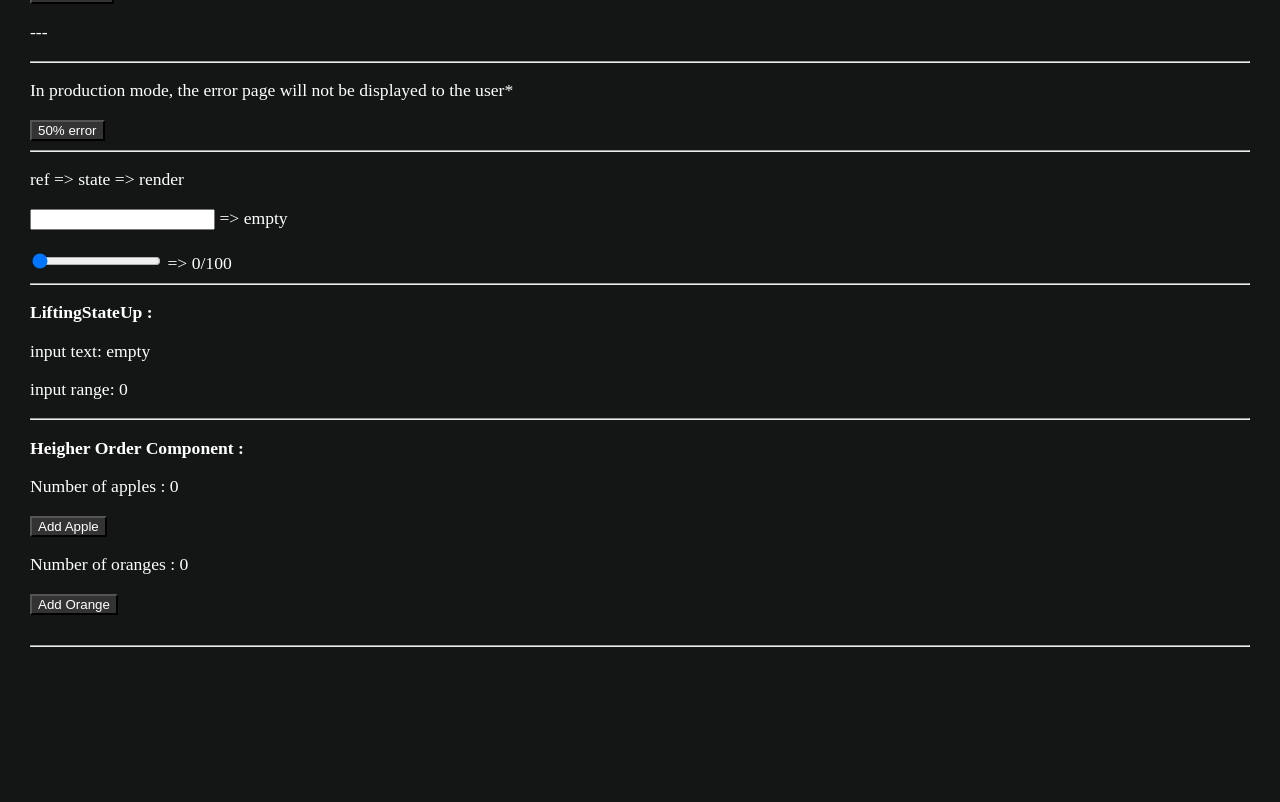
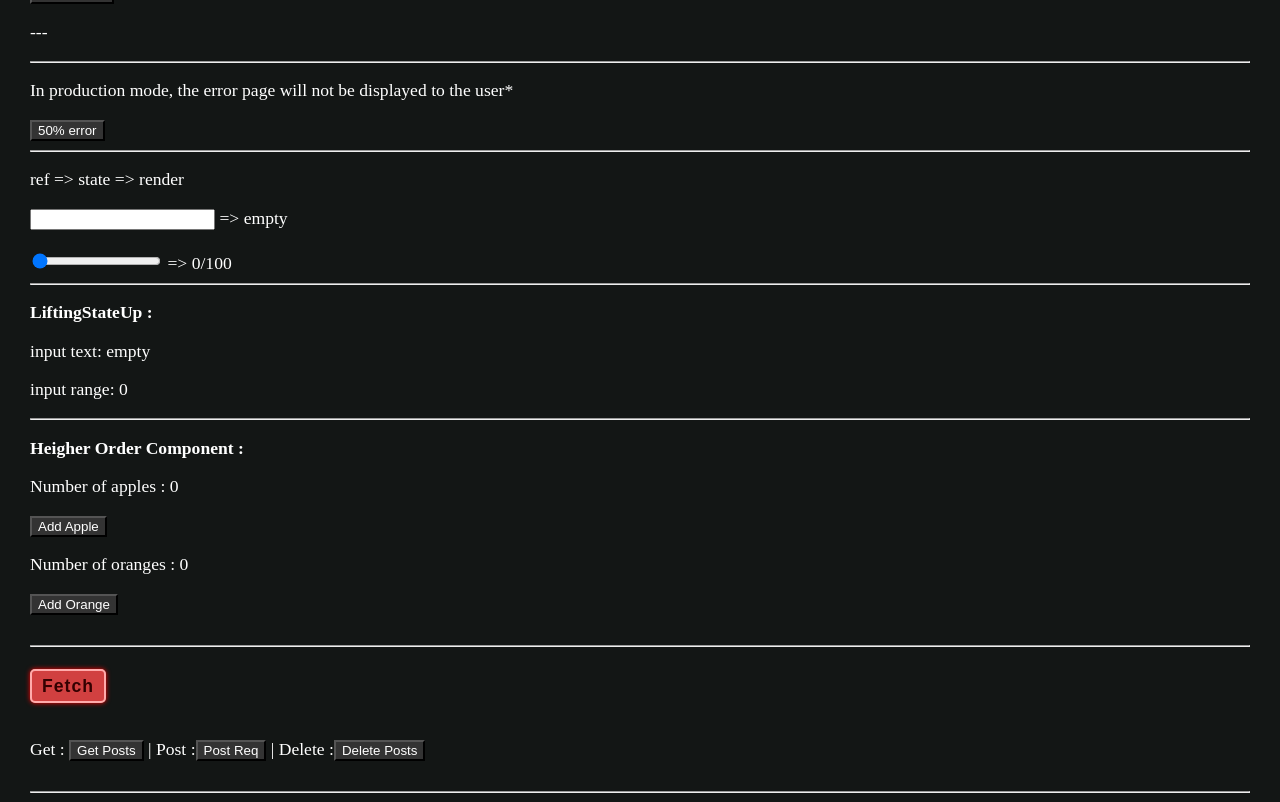
Before and after one commit to Ali-Sdg90/Learning-React-, a React (Create React App) app in the folder Playground/: page / in a window 1280 px wide. Shown: the part 2217-3019 px from the top of the page. Before the commit the page ends 2872 px from the top, so only its background shows below. Built offline with nearby package versions, Linux system fonts and the light colour scheme.

Commit message:
Update project until Vid71

```diff
--- a/Playground/src/App.js
+++ b/Playground/src/App.js
@@ -27,6 +27,7 @@ import Realtime from "./components/Realtime";
 import LiftingStateUp from "./components/LiftingStateUp";
 import HOCChild1 from "./components/HOCChild1";
 import HOCChild2 from "./components/HOCChild2";
+import GetPost from "./components/Fetch";
 
 import styles from "./components/App.module.css";
 import "./App.css";
@@ -137,6 +138,7 @@ class App extends React.Component {
                 <AddHr />
                 <HOCChild1 />
                 <HOCChild2 />
+                <GetPost />
             </>
         );
     }
--- /dev/null
+++ b/Playground/src/components/Fetch.js
@@ -0,0 +1,113 @@
+import React, { Component } from "react";
+
+import styles from "./Fetch.module.css";
+
+class GetPost extends Component {
+    constructor(props) {
+        super(props);
+
+        this.state = {
+            posts: [],
+            showPosts: false,
+        };
+    }
+
+    getReq = () => {
+        this.state.showPosts
+            ? this.setState((prevState) => ({
+                  showPosts: !prevState.showPosts,
+              }))
+            : fetch("https://jsonplaceholder.typicode.com/posts")
+                  .then((response) => response.json())
+                  .then((json) =>
+                      this.setState(
+                          (prevState) => ({
+                              posts: json,
+                              showPosts: !prevState.showPosts,
+                          }),
+                          () => {
+                              console.log("=> Get", json);
+                          }
+                      )
+                  );
+    };
+
+    postReq = () => {
+        const body = JSON.stringify({
+            title: "foo",
+            body: "bar",
+            id: 1,
+        });
+
+        const headers = {
+            "Content-type": "application/json; charset=UTF-8",
+        };
+
+        fetch("https://jsonplaceholder.typicode.com/posts", {
+            method: "POST",
+            body: body,
+            headers: headers,
+        })
+            .then((response) => response.json())
+            .then((json) => console.log("=> Post", json));
+    };
+
+    deleteReq = () => {
+        fetch("https://jsonplaceholder.typicode.com/posts/1", {
+            method: "DELETE",
+        })
+            .then((response) => response.json())
+            .then((json) => console.log("=> Delete", json));
+    };
+
+    render() {
+        return (
+            <div>
+                <br></br>
+                <h4 className={styles.fetch}>Fetch</h4>
+                <br></br>
+                <br></br>
+                <br></br>
+                <span>Get : </span>
+                <button onClick={this.getReq}>
+                    {this.state.showPosts ? "Hide Posts" : "Get Posts"}
+                </button>
+
+                <span> | Post :</span>
+                <button onClick={this.postReq}>
+                    {this.state.showPosts ? "Hide Posts" : "Post Req"}
+                </button>
+
+                <span> | Delete :</span>
+                <button onClick={this.deleteReq}>Delete Posts</button>
+
+                {/* {console.log(this.state.posts.length, this.state.showPosts)} */}
+
+                {this.state.posts.length ? (
+                    this.state.showPosts ? (
+                        <div className={styles.container}>
+                            {this.state.posts.map((post) =>
+                                post.id <= "30" ? (
+                                    <p key={post.id}>
+                                        {post.id}. {post.title}
+                                    </p>
+                                ) : (
+                                    ""
+                                )
+                            )}
+                        </div>
+                    ) : (
+                        ""
+                    )
+                ) : (
+                    ""
+                )}
+                {this.state.showPosts ? "" : <br></br>}
+                <br></br>
+                <hr></hr>
+            </div>
+        );
+    }
+}
+
+export default GetPost;
--- /dev/null
+++ b/Playground/src/components/Fetch.module.css
@@ -0,0 +1,19 @@
+.container{
+    background: rgb(78, 78, 78);
+    margin: 10px;
+    margin-top: 30px;
+    border-radius: 10px;
+    padding: 3px 20px;
+}
+
+.fetch{
+    background: rgb(209, 64, 64);
+    border: 2px solid rgb(255, 171, 171);
+    box-shadow: 0 0 5px red;
+    color: rgb(51, 0, 0);
+    font-family: sans-serif;
+    padding: 5px 10px;
+    border-radius: 5px;
+    display: inline;
+    letter-spacing: 1px;
+}
```
